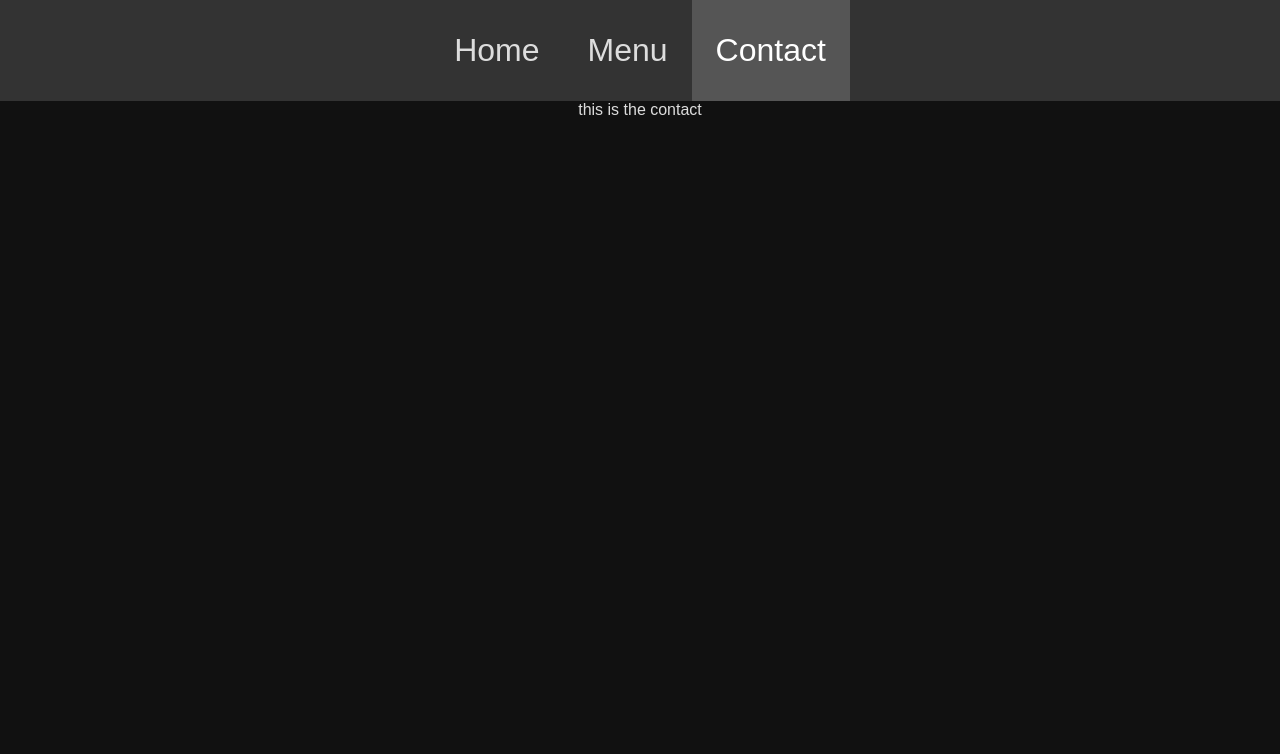
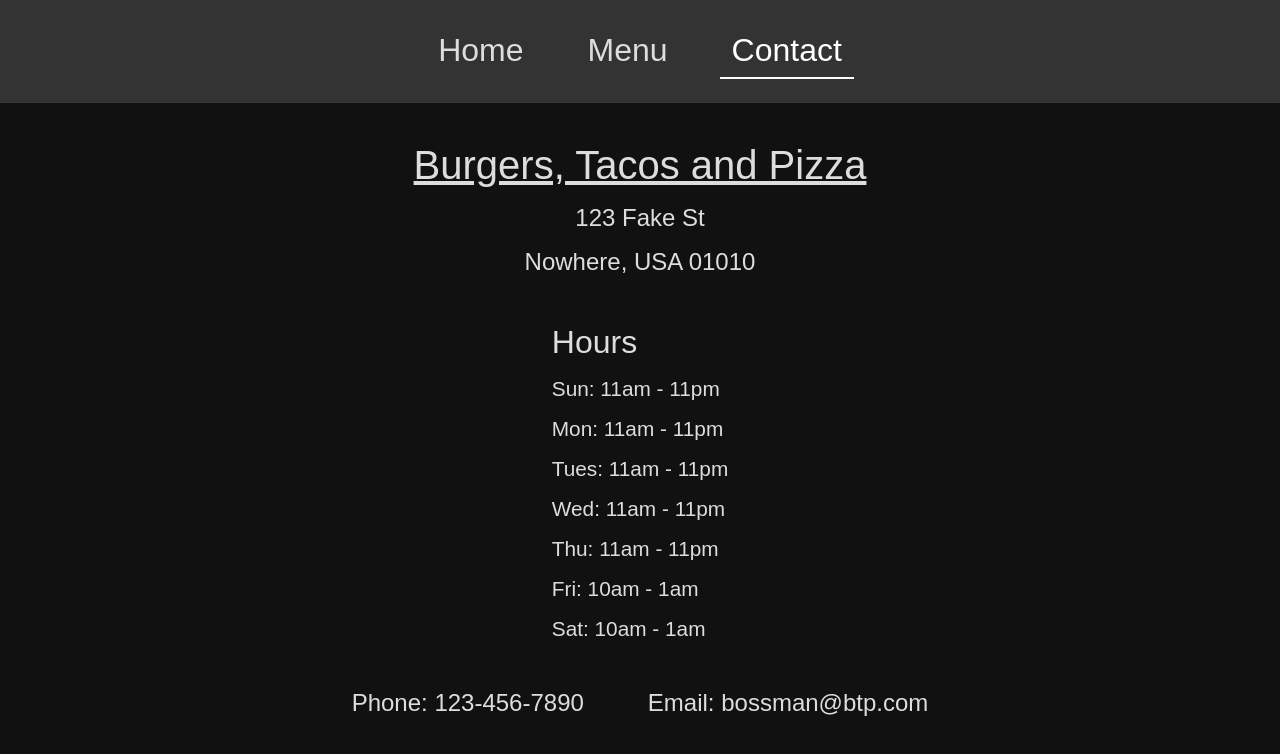
Before and after one commit to meuzishun/restaurant-page, a website built with webpack: page dist/index.html in a window 1280 px wide. Both pictures are taken after a click on the element "Contact". Built offline with nearby package versions, Linux system fonts and the light colour scheme.

Commit message:
Basic contact page

```diff
--- a/src/index.js
+++ b/src/index.js
@@ -45,8 +45,8 @@ const homeBtn = createNavBtn('p', 'Home', pageLoad);
 const menuBtn = createNavBtn('p', 'Menu', menuLoad);
 const contactBtn = createNavBtn('p', 'Contact', contactLoad);
 
-homeBtn.classList.add('selected');
 
 document.body.insertBefore(navbar, content);
 
-content.appendChild(pageLoad());
+content.appendChild(menuLoad());
+contactBtn.classList.add('selected');
--- a/src/js/contact.js
+++ b/src/js/contact.js
@@ -3,7 +3,73 @@ function contactLoad() {
     const contactContainer = document.createElement('div');
     contactContainer.classList.add('container');
     contactContainer.classList.add('contact-container');
-    contactContainer.textContent = 'this is the contact';
+    // contactContainer.textContent = 'this is the contact';
+
+
+
+    const addressContainer = document.createElement('div');
+    addressContainer.classList.add('address-container');
+
+    const addressName = document.createElement('h2');
+    addressName.classList.add('address-name');
+    addressName.textContent = 'Burgers, Tacos and Pizza';
+    addressContainer.appendChild(addressName);
+
+    const addressLine1 = document.createElement('p');
+    addressLine1.classList.add('address-line1');
+    addressLine1.textContent = `123 Fake St`;
+    addressContainer.appendChild(addressLine1);
+
+    const addressLine2 = document.createElement('p');
+    addressLine2.classList.add('address-line1');
+    addressLine2.textContent = `Nowhere, USA 01010`;
+    addressContainer.appendChild(addressLine2);
+
+    contactContainer.appendChild(addressContainer);
+
+
+
+
+    const hoursContainer = document.createElement('div');
+    hoursContainer.classList.add('hours-container');
+
+    const hoursHeader = document.createElement('h2');
+    hoursHeader.classList.add('hours-header');
+    hoursHeader.textContent = 'Hours';
+    hoursContainer.appendChild(hoursHeader);
+
+    function createDay(day) {
+        const hours = document.createElement('p');
+        hours.classList.add('hours');
+        hours.classList.add(`hours-${day}`);
+        hours.textContent = `${day}: ${day === 'Fri' || day === 'Sat' ? '10am - 1am' : '11am - 11pm'}`;
+        hoursContainer.appendChild(hours);
+    }
+
+    const days = ['Sun', 'Mon', 'Tues', 'Wed', 'Thu', 'Fri', 'Sat'];
+
+    for (let i = 0; i < 7; i++) {
+        createDay(days[i]);
+    }
+
+    contactContainer.appendChild(hoursContainer);
+
+
+
+    const phoneEmailContainer = document.createElement('div');
+    phoneEmailContainer.classList.add('phoneEmail-container');
+
+    const phone = document.createElement('p');
+    phone.classList.add('phone');
+    phone.textContent = 'Phone: 123-456-7890';
+    phoneEmailContainer.appendChild(phone);
+
+    const email = document.createElement('p');
+    email.classList.add('email');
+    email.textContent = 'Email: bossman@btp.com';
+    phoneEmailContainer.appendChild(email);
+
+    contactContainer.appendChild(phoneEmailContainer);
 
     return contactContainer;
 }
--- a/src/scss/style.scss
+++ b/src/scss/style.scss
@@ -17,20 +17,24 @@ body {
 
         p {
             color: #ddd;
-            padding: 2rem 1.5rem;
+            margin: 1.5rem 1.25rem;
+            padding: 0.5rem 0.75rem;
             font-size: 2rem;
+            transition: all 0.15s ease-in-out;
 
             &:hover {
-                text-decoration: underline;
                 cursor: pointer;
-                color: #fff;
+                padding-top: 0.4rem;
+                padding-bottom: 0.6rem;
             }
 
         }
 
         .selected {
-            background-color: #555;
+            // background-color: #555;
             color: #fff;
+            // text-decoration: underline;
+            border-bottom: 0.15rem solid white;
         }
     }
 
@@ -52,6 +56,7 @@ body {
 
             h1 {
                 font-size: 4rem;
+                margin-top: 1rem;
                 text-decoration: underline;
             }
 
@@ -69,6 +74,46 @@ body {
             .item-container {
                 width: 50%;
                 margin-bottom: 3rem;
+
+                .item-image {
+                    border-radius: 50%;
+                }
+            }
+        }
+
+        .contact-container {
+            margin-top: 2rem;
+            display: flex;
+            flex-direction: column;
+            gap: 2rem;
+
+            .address-container {
+                display: flex;
+                flex-direction: column;
+                align-items: center;
+
+                .address-name {
+                    text-decoration: underline;
+                }
+            }
+
+            .hours-container {
+                .hours-header {
+                    font-size: 2rem;
+                }
+
+                .hours {
+                    font-size: 1.3rem;
+                }
+            }
+
+            .phoneEmail-container {
+                display: flex;
+                gap: 3rem;
+
+                .phone {}
+
+                .email {}
             }
         }
 
```
Also changed, not shown: dist/main.js, src/css/style.min.css, 1 other file.
